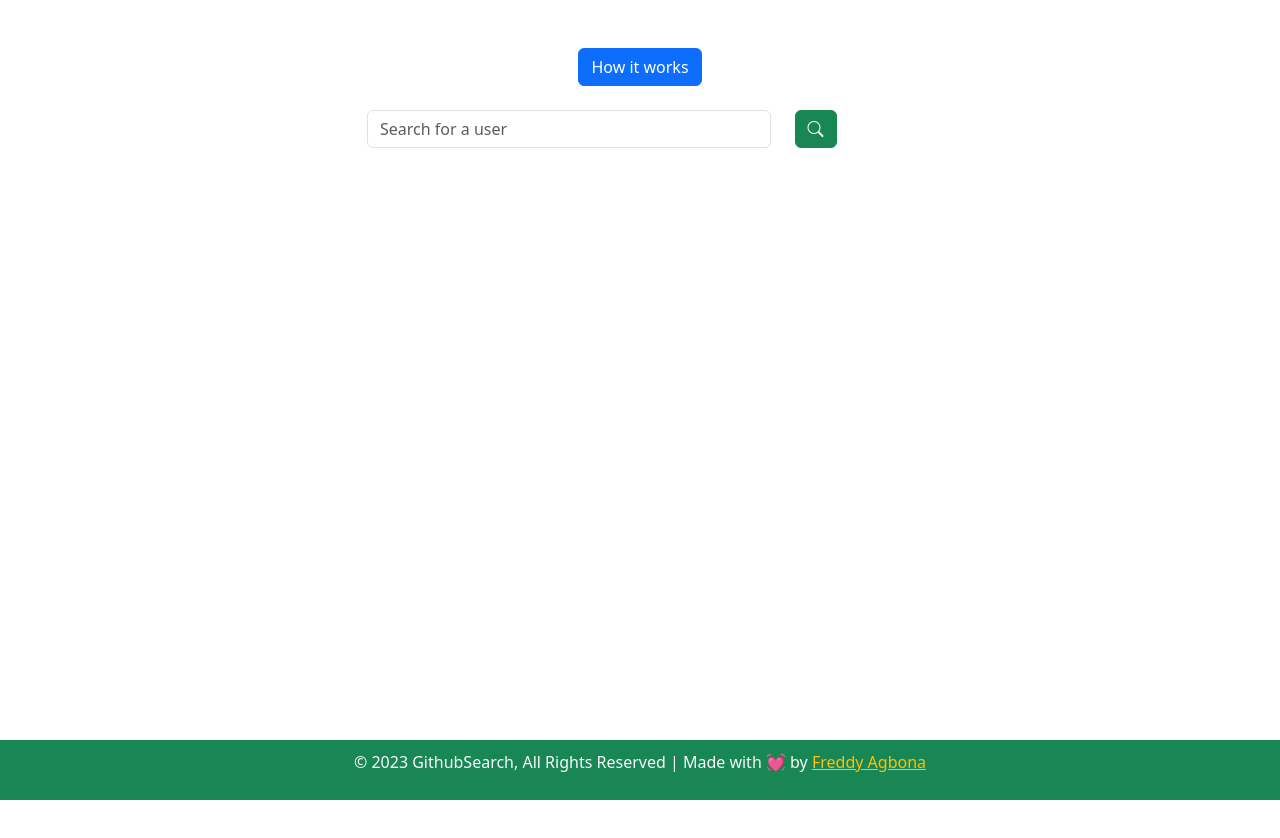
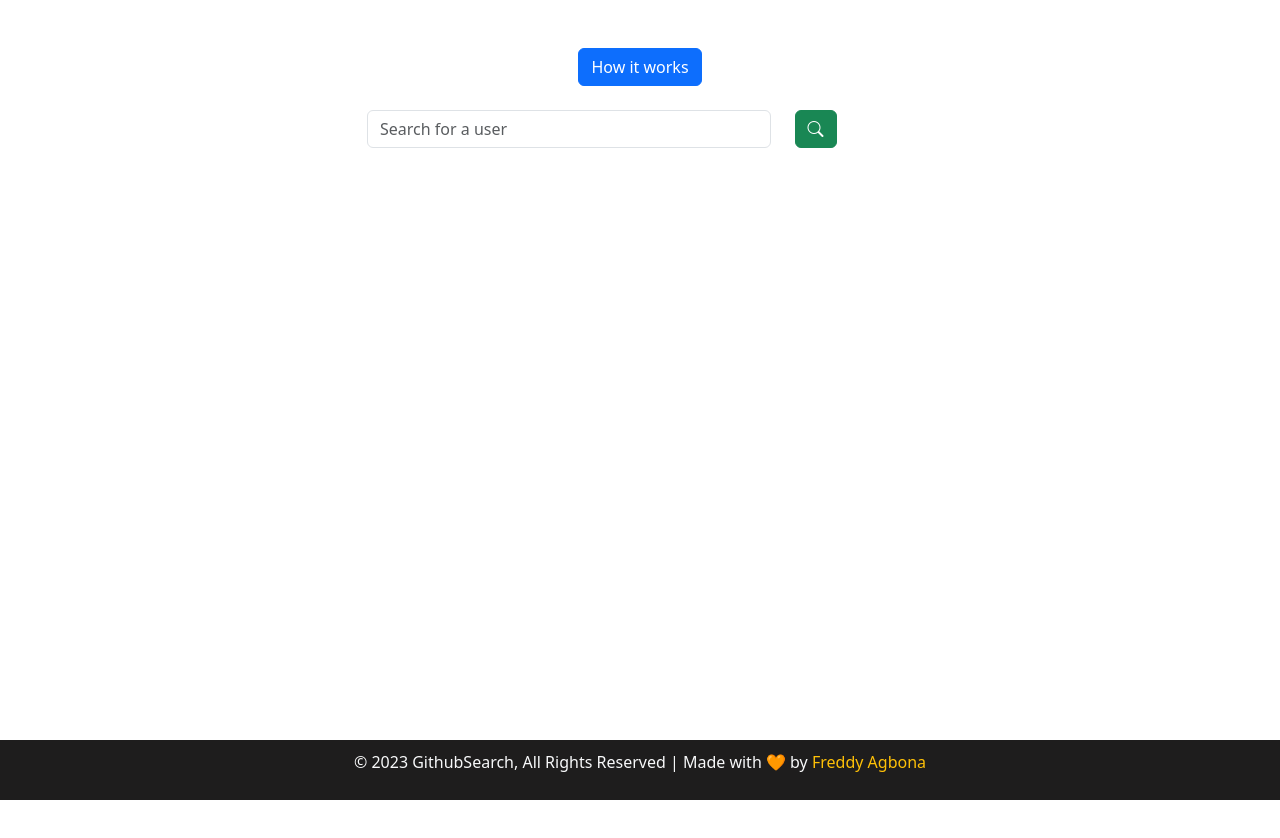
Before and after one commit to fredagbona/GithubSearchV2, a Vue app: page / in a window 1280 px wide. Shown: the top 838 px of the page. Built offline with nearby package versions, Linux system fonts and the light colour scheme.

Commit message:
[FIX : error message don't disapear ], [ADD :  Spinner for data loading wait], [ADD : Validate search by pressing Enter]

```diff
--- a/src/components/Footer.vue
+++ b/src/components/Footer.vue
@@ -1,6 +1,6 @@
 <template>
-        <footer class="bg-success">
-                <p class="text-light text-center">&copy; 2023 GithubSearch, All Rights Reserved | Made with 💓  by <a href="https://fredthedev.com" class="text-warning" target="_blank">Freddy Agbona</a></p>
+        <footer>
+                <p class="text-light text-center">&copy; 2023 GithubSearch, All Rights Reserved | Made with 🧡  by <a href="https://fredthedev.com" class="text-warning" target="_blank">Freddy Agbona</a></p>
         </footer>
 
 </template>
@@ -18,7 +18,9 @@ footer {
   color: #fff;
   padding: 10px 0;
   text-align: center;
+  background-color: #1e1d1d;
 }
+a{ text-decoration: none; }
 
 
 </style>
--- a/src/views/Home.vue
+++ b/src/views/Home.vue
@@ -9,10 +9,14 @@
 
         </div>
         <div class="col">
-          <input v-model="username" class="form-control " placeholder="Search for a user">
+          <input v-model="username" class="form-control" @keyup.enter="getUsers" placeholder="Search for a user">
         </div>
         <div class="col">
-          <button @click="getUsers" class="btn btn-success "><i class="bi bi-search"></i></button>
+          <button v-if="loading === false" @click="getUsers" class="btn btn-success "><i class="bi bi-search"></i></button>
+          <button v-else class="btn btn-secondary"  disabled>
+            <span class="spinner-border spinner-border-sm" aria-hidden="true"></span>
+            <span role="status">Loading...</span>
+          </button>
         </div>
       </div>
     </div>
@@ -113,11 +117,14 @@
           users: null,
           username: '',
           modalInfo: '',
-          userError: false
+          userError: false,
+          loading: false
         }
       },
       methods: {
         getUsers() {
+          this.loading = true
+          setTimeout(() => {
             const searched = this.username;
             if(searched === '') {
               this.onneUser = '';
@@ -133,13 +140,19 @@
               getUser(searched)
                   .then((response) => {
                     console.log(response)
+                    this.userError = false
                     this.onneUser = response
                   })
                   .catch((error) => {
                     console.log(error)
+                    this.onneUser = ''
                     this.userError = true
                   })
             }
+
+            this.loading = false
+          }, 5000)
+
 
         },
 
```
Lines whose indentation alone changed are shown as unchanged.
